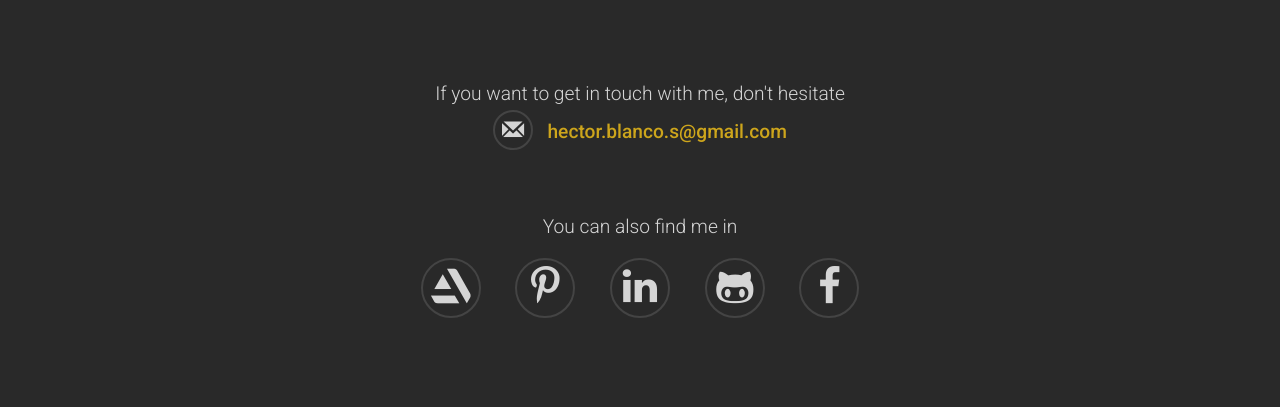
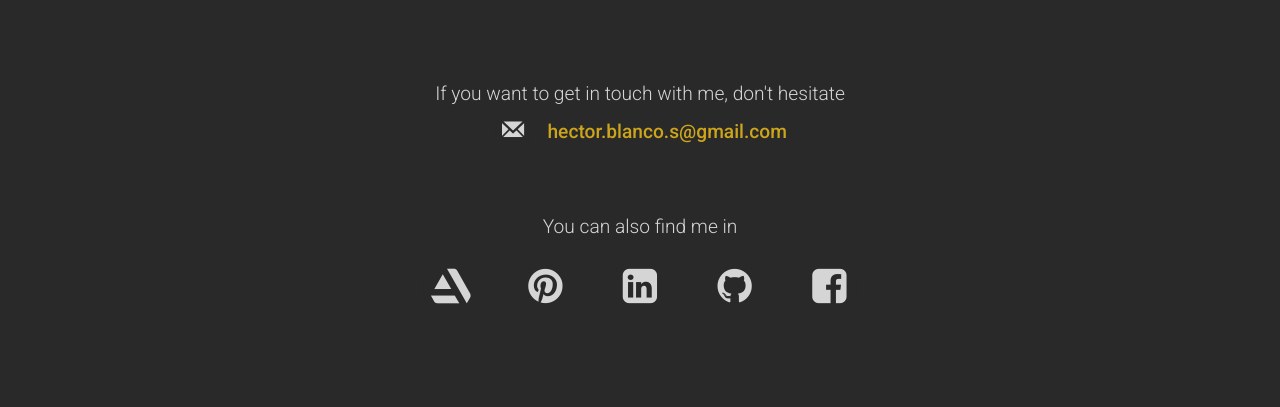
Before and after one commit to hectorblanco/hectorblanco.github.io, a Jekyll site: the page built from index.html, in a window 1280 px wide. Shown: the part 2589-2996 px from the top of the page. Built offline with Jekyll 4.4.1, drawn with Linux system fonts in a browser that asks for light colours; nearby versions of some CDN libraries; Markdown is read by kramdown in place of the engine named in the settings.

Commit message:
Change social logos shape

```diff
--- a/_assets/coffee/main.coffee
+++ b/_assets/coffee/main.coffee
@@ -79,9 +79,9 @@ $ ->
 
   overlayOn = ->
     $("#lightbox-overlay").show()
-    $("body").addClass("noscroll")
+    # $("body").addClass("noscroll")
   overlayOff = ->
-    $("body").removeClass("noscroll")
+    # $("body").removeClass("noscroll")
     $("#lightbox-overlay").fadeOut("fast")
 
   captionOn = ->
--- a/assets/css/fontello.css
+++ b/assets/css/fontello.css
@@ -1,11 +1,11 @@
 @font-face {
   font-family: 'fontello';
-  src: url('../font/fontello.eot?27173543');
-  src: url('../font/fontello.eot?27173543#iefix') format('embedded-opentype'),
-       url('../font/fontello.woff2?27173543') format('woff2'),
-       url('../font/fontello.woff?27173543') format('woff'),
-       url('../font/fontello.ttf?27173543') format('truetype'),
-       url('../font/fontello.svg?27173543#fontello') format('svg');
+  src: url('../font/fontello.eot?86396509');
+  src: url('../font/fontello.eot?86396509#iefix') format('embedded-opentype'),
+       url('../font/fontello.woff2?86396509') format('woff2'),
+       url('../font/fontello.woff?86396509') format('woff'),
+       url('../font/fontello.ttf?86396509') format('truetype'),
+       url('../font/fontello.svg?86396509#fontello') format('svg');
   font-weight: normal;
   font-style: normal;
 }
@@ -15,7 +15,7 @@
 @media screen and (-webkit-min-device-pixel-ratio:0) {
   @font-face {
     font-family: 'fontello';
-    src: url('../font/fontello.svg?27173543#fontello') format('svg');
+    src: url('../font/fontello.svg?86396509#fontello') format('svg');
   }
 }
 */
@@ -56,11 +56,10 @@
 }
 
 .icon-download:before { content: '\e800'; } /* '' */
-.icon-fullscreen:before { content: '\e801'; } /* '' */
 .icon-mail:before { content: '\e802'; } /* '' */
 .icon-artstation:before { content: '\e805'; } /* '' */
-.icon-facebook:before { content: '\f09a'; } /* '' */
-.icon-fullscreen-cross:before { content: '\f0b2'; } /* '' */
-.icon-linkedin:before { content: '\f0e1'; } /* '' */
-.icon-github:before { content: '\f113'; } /* '' */
-.icon-pinterest:before { content: '\f231'; } /* '' */
+.icon-github:before { content: '\f09b'; } /* '' */
+.icon-fullscreen:before { content: '\f0b2'; } /* '' */
+.icon-pinterest:before { content: '\f0d2'; } /* '' */
+.icon-facebook:before { content: '\f308'; } /* '' */
+.icon-linkedin:before { content: '\f30c'; } /* '' */
--- a/assets/css/style.css
+++ b/assets/css/style.css
@@ -238,7 +238,7 @@ nav.navbar {
     font-size: 40px;
     display: inline; }
   .icon-block.icon-circle {
-    border: 2px solid #444444;
+    border: 2px solid #292929;
     border-radius: 50%; }
 
 #imagelightbox {
@@ -581,9 +581,8 @@ section#contact {
         line-height: 35px;
         font-size: 1.3em; }
     section#contact .email a.icon-link:hover .icon-circle {
-      background-color: #cda51c;
-      color: #FFFFFF;
-      border-color: #FFFFFF; }
+      color: #cda51c;
+      border-color: #d5d5d5; }
   section#contact .social ul.social-links {
     padding: 0;
     margin: 0;
@@ -591,26 +590,25 @@ section#contact {
     section#contact .social ul.social-links li {
       display: inline-block;
       margin: 15px; }
+      section#contact .social ul.social-links li a.icon-link:hover span.icon-circle {
+        border-color: #cda51c;
+        background-color: #ffffff; }
       section#contact .social ul.social-links li a.icon-link:hover .artstation {
-        background-color: #13AEEF;
-        color: #FFFFFF;
-        border-color: #FFFFFF; }
+        background-color: #121d21;
+        color: #13AEEF;
+        border-color: #13AEEF; }
       section#contact .social ul.social-links li a.icon-link:hover .linkedin {
-        background-color: #007BB6;
-        color: #FFFFFF;
-        border-color: #FFFFFF; }
+        color: #007BB6;
+        border-color: #007BB6; }
       section#contact .social ul.social-links li a.icon-link:hover .facebook {
-        background-color: #3b5998;
-        color: #FFFFFF;
-        border-color: #FFFFFF; }
+        color: #3b5998;
+        border-color: #3b5998; }
       section#contact .social ul.social-links li a.icon-link:hover .github {
-        background-color: #873B7C;
-        color: #FFFFFF;
-        border-color: #FFFFFF; }
+        color: #000000;
+        border-color: #000000; }
       section#contact .social ul.social-links li a.icon-link:hover .pinterest {
-        background-color: #CC2028;
-        color: #FFFFFF;
-        border-color: #FFFFFF; }
+        color: #CC2028;
+        border-color: #CC2028; }
 
 footer {
   padding: 10px;
--- a/assets/js/main.js
+++ b/assets/js/main.js
@@ -81,11 +81,9 @@
       return $("#lightbox-loading").hide();
     };
     overlayOn = function() {
-      $("#lightbox-overlay").show();
-      return $("body").addClass("noscroll");
+      return $("#lightbox-overlay").show();
     };
     overlayOff = function() {
-      $("body").removeClass("noscroll");
       return $("#lightbox-overlay").fadeOut("fast");
     };
     captionOn = function() {
--- a/index.html
+++ b/index.html
@@ -159,7 +159,7 @@ title: Hector Blanco
           <span><a href="#" title="Download" class="download" download>
             <i class="icon-download"></i></a></span>
           <span><a href="#" title="Fullscreen" class="fullscreen">
-            <i class="icon-fullscreen-cross"></i></a></span>
+            <i class="icon-fullscreen"></i></a></span>
         </div>
       </div>
       <div id="lightbox-overlay"></div>
```
Also changed, not shown: _assets/scss/style.scss (+9 -7 lines), assets/font/fontello.ttf, assets/font/fontello.woff, assets/font/fontello.woff2, 4 other files.
